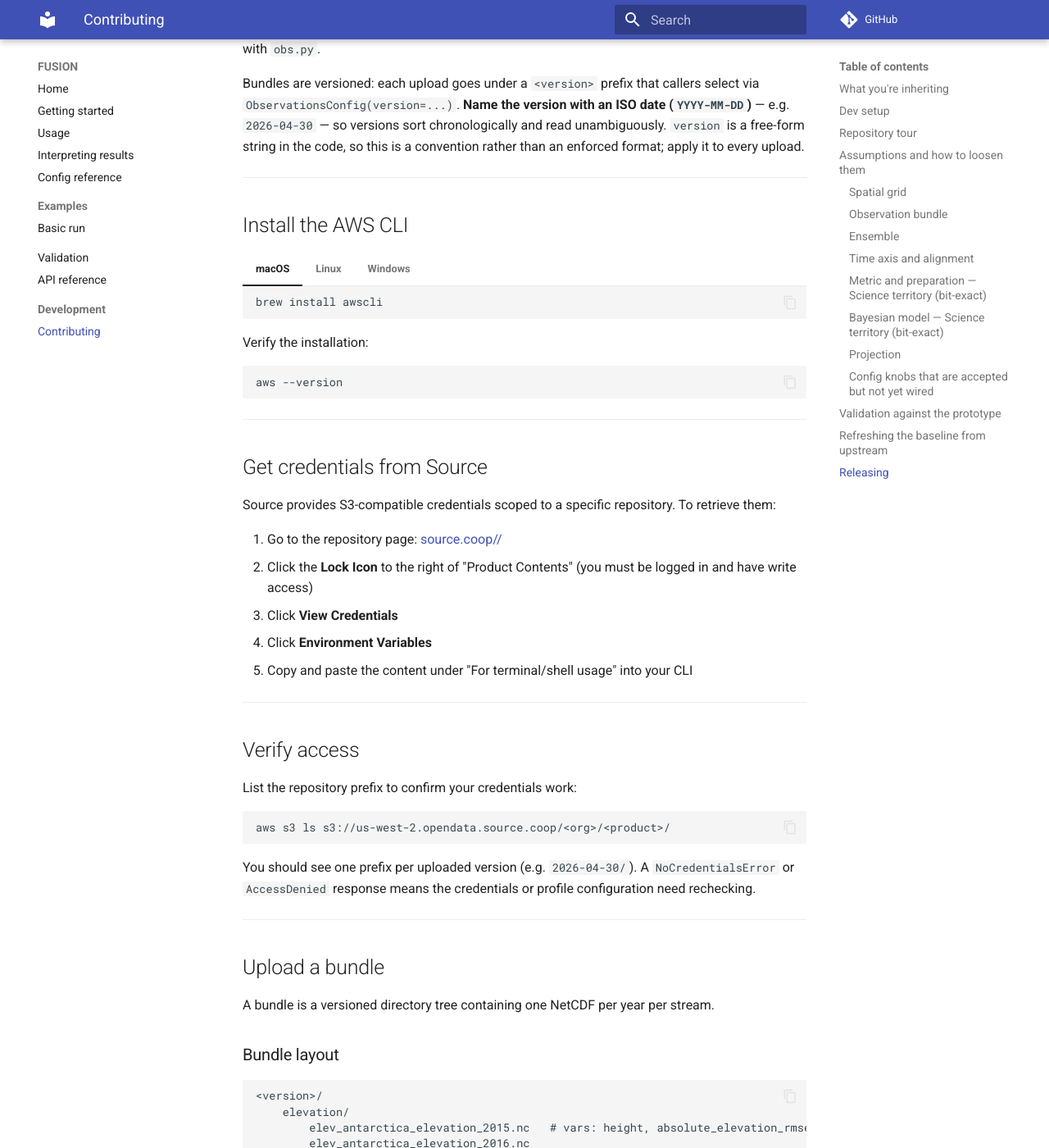
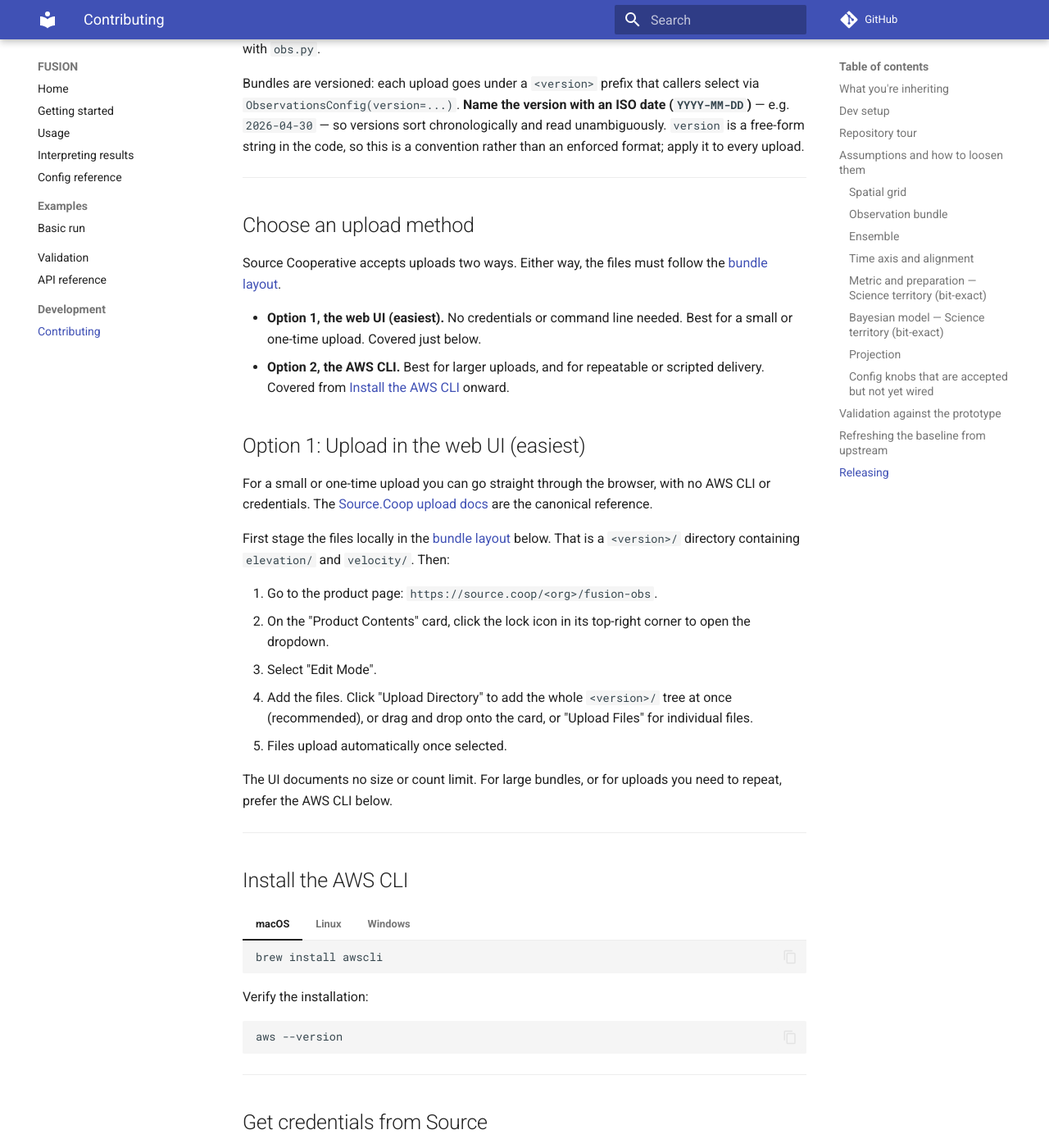
Before and after one commit to developmentseed/ice-fusion, an MkDocs documentation site: the page built from docs/contributing.md, in a window 1280 px wide and 1400 px high, scrolled down 9235 px. Shown: the whole window at 82% size. Built offline with MkDocs 1.6.1 and Material for MkDocs 9.7.7, drawn with Linux system fonts in a browser that asks for light colours; comment, search, counter and statistics services are not loaded.

Commit message:
docs: add web UI upload option to the Source.Coop instructions

```diff
--- a/docs/contributing.md
+++ b/docs/contributing.md
@@ -207,6 +207,29 @@ Bundles are versioned: each upload goes under a `<version>` prefix that callers
 
 ---
 
+## Choose an upload method
+
+Source Cooperative accepts uploads two ways. Either way, the files must follow the [bundle layout](#bundle-layout).
+
+- **Option 1, the web UI (easiest).** No credentials or command line needed. Best for a small or one-time upload. Covered just below.
+- **Option 2, the AWS CLI.** Best for larger uploads, and for repeatable or scripted delivery. Covered from [Install the AWS CLI](#install-the-aws-cli) onward.
+
+## Option 1: Upload in the web UI (easiest)
+
+For a small or one-time upload you can go straight through the browser, with no AWS CLI or credentials. The [Source.Coop upload docs](https://docs.source.coop/data-upload#option-1-upload-directly-in-the-ui-easiest) are the canonical reference.
+
+First stage the files locally in the [bundle layout](#bundle-layout) below. That is a `<version>/` directory containing `elevation/` and `velocity/`. Then:
+
+1. Go to the product page: `https://source.coop/<org>/fusion-obs`.
+2. On the "Product Contents" card, click the lock icon in its top-right corner to open the dropdown.
+3. Select "Edit Mode".
+4. Add the files. Click "Upload Directory" to add the whole `<version>/` tree at once (recommended), or drag and drop onto the card, or "Upload Files" for individual files.
+5. Files upload automatically once selected.
+
+The UI documents no size or count limit. For large bundles, or for uploads you need to repeat, prefer the AWS CLI below.
+
+---
+
 ## Install the AWS CLI
 
 === "macOS"
```
